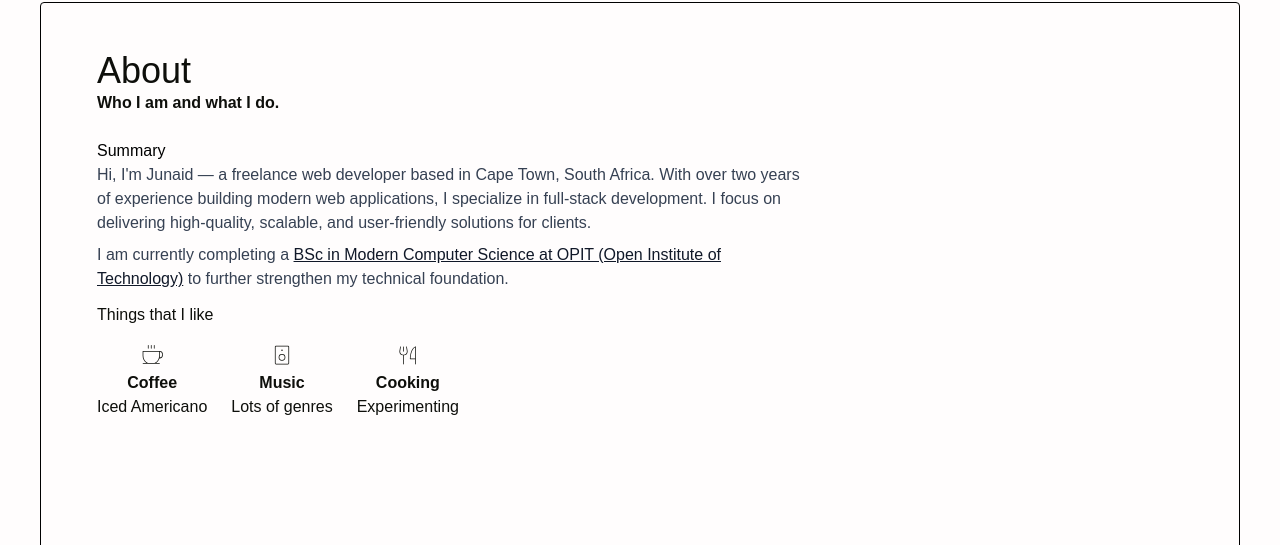
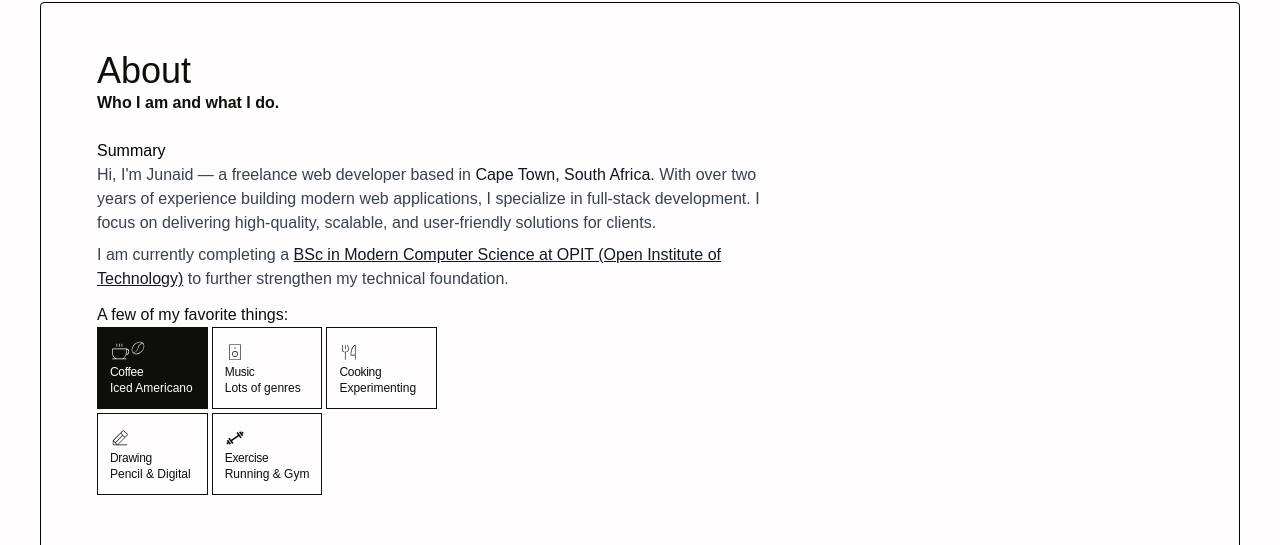
Before and after one commit to Junaidadams/portfolio, a React (Vite) app: page / in a window 1280 px wide. Shown: the part 1638-2183 px from the top of the page. Built offline with nearby package versions, Linux system fonts and the light colour scheme; no server answers; a web font is replaced by a local one.

Commit message:
Lots of changes to quickfacts section - desktop

```diff
--- a/constants.js
+++ b/constants.js
@@ -7,8 +7,6 @@ import weatherImage from "/projects/weather.png";
 import nikeImage from "/projects/nike.png";
 import newsletterclubImage from "/projects/newsletterclub.png";
 import roob from "/projects/roob.png";
-import { FaCode, FaCheckCircle, FaTools, FaSmile } from "react-icons/fa";
-import { MdWork } from "react-icons/md";
 
 import { SiPassport, SiVite } from "react-icons/si";
 import { SiNextdotjs, SiSanity } from "react-icons/si";
@@ -21,6 +19,15 @@ import { DiDjango, DiMongodb, DiMysql, DiNodejs } from "react-icons/di";
 import { CiCoffeeBean } from "react-icons/ci";
 import { CgMusicSpeaker } from "react-icons/cg";
 import { GiChefToque } from "react-icons/gi";
+import { PiPencilLineThin } from "react-icons/pi";
+import { PiGameControllerThin } from "react-icons/pi";
+import { CgGym } from "react-icons/cg";
+import { CgLoadbarSound } from "react-icons/cg";
+import { PiCoffeeBeanThin } from "react-icons/pi";
+import { PiBowlFoodThin } from "react-icons/pi";
+import { AiOutlinePicture } from "react-icons/ai";
+import { GiWeightLiftingUp } from "react-icons/gi";
+
 import { BiSolidCoffee } from "react-icons/bi";
 import { BsFillMusicPlayerFill } from "react-icons/bs";
 
@@ -83,18 +90,35 @@ export const quickFacts = [
     name: "Coffee",
     value: "Iced Americano",
     icon: PiCoffeeThin,
+    animationIcon: PiCoffeeBeanThin,
   },
   {
     key: 2,
     name: "Music",
     value: "Lots of genres",
     icon: PiSpeakerHifiThin,
+    animationIcon: CgLoadbarSound,
   },
   {
     key: 3,
     name: "Cooking",
     value: "Experimenting",
     icon: PiForkKnifeThin,
+    animationIcon: PiBowlFoodThin,
+  },
+  {
+    key: 4,
+    name: "Drawing",
+    value: "Pencil & Digital",
+    icon: PiPencilLineThin,
+    animationIcon: AiOutlinePicture,
+  },
+  {
+    key: 5,
+    name: "Exercise",
+    value: "Running & Gym",
+    icon: CgGym,
+    animationIcon: GiWeightLiftingUp,
   },
 ];
 
--- a/src/App.jsx
+++ b/src/App.jsx
@@ -66,11 +66,13 @@ function App() {
             Summary
           </h3>
           <p className="font-chillax mb-2 text-gray-700 dark:text-gray-300">
-            Hi, I'm Junaid — a freelance web developer based in Cape Town, South
-            Africa. With over two years of experience building modern web
-            applications, I specialize in full-stack development. I focus on
-            delivering high-quality, scalable, and user-friendly solutions for
-            clients.
+            Hi, I'm Junaid — a freelance web developer based in{" "}
+            <span className="text-gray-900  dark:text-mainWhite">
+              Cape Town, South Africa.
+            </span>{" "}
+            With over two years of experience building modern web applications,
+            I specialize in full-stack development. I focus on delivering
+            high-quality, scalable, and user-friendly solutions for clients.
           </p>
           <p className="font-chillax text-gray-700 dark:text-gray-300">
             I am currently completing a{" "}
--- a/src/components/QuickFacts.jsx
+++ b/src/components/QuickFacts.jsx
@@ -1,10 +1,12 @@
 import { useState, useEffect } from "react";
 import axios from "axios";
 import { quickFacts } from "../../constants";
+import { motion } from "framer-motion";
 
 const QuickFacts = () => {
   const [repositories, setRepositories] = useState(null);
   const [loading, setLoading] = useState(true);
+  const [activeIndex, setActiveIndex] = useState(1);
 
   useEffect(() => {
     const fetchRepos = async () => {
@@ -27,30 +29,52 @@ const QuickFacts = () => {
     <div className="flex w-full">
       <div className="text-mainBlack dark:text-mainWhite flex flex-col px-4 md:px-8">
         <h3 className="font font-panchang dark:text-mainWhite text-left">
-          Things that I like
+          A few of my favorite things:
         </h3>
-        <div className="flex flex-row flex-wrap gap-6 mt-4">
-          {quickFacts.map(({ key, value, name, icon: Icon }) => (
-            <div key={key} className="mb-2 flex ">
-              <div className="flex text-center flex-col">
-                <Icon className="text-2xl mb-1 mx-auto" />
-                <h3 className="font-panchang font-semibold">{name}</h3>
-                <p className="font-chillax">{value}</p>
-                {/* <p className="font-chillax my-auto text-sm">{value}</p> */}
+        <div className="grid grid-cols-2 gap-1 sm:grid-cols-2 md:grid-cols-3">
+          {quickFacts.map(
+            ({
+              key,
+              value,
+              name,
+              icon: Icon,
+              animationIcon: AnimationIcon,
+            }) => (
+              <div
+                key={key}
+                onClick={() =>
+                  setActiveIndex((prev) => (prev === key ? null : key))
+                }
+                className={`border-mainBlack dark:border-mainWhite flex cursor-pointer flex-col border p-1 transition duration-500 md:p-3 ${
+                  activeIndex === key
+                    ? "bg-mainBlack dark:bg-mainWhite text-mainWhite dark:text-mainBlack"
+                    : "text-mainBlack dark:text-mainWhite"
+                }`}
+              >
+                <div className="flex">
+                  <Icon className="h-6 w-5" />
+                  {activeIndex === key && (
+                    <motion.div
+                      initial={{ y: 0 }}
+                      animate={{ y: [0, -1, 0] }} // bounce up a little
+                      transition={{
+                        duration: 0.9, // time for one bounce cycle
+                        repeat: Infinity, // loop forever
+                        repeatType: "loop", // continuous loop
+                        ease: "easeInOut",
+                      }}
+                      className="h-6 w-5"
+                    >
+                      <AnimationIcon />
+                    </motion.div>
+                  )}
+                </div>
+
+                <h3 className="font-panchang text-xs tracking-tight">{name}</h3>
+                <p className="font-chillax text-xs">{value}</p>
               </div>
-            </div>
-          ))}
-
-          {/* <div className="mb-2 flex flex-row">
-            <div className="flex w-40 text-center">
-              <h3 className="font-chillax font-semibold">
-                {loading ? "Loading..." : repositories + "+"}
-              </h3>
-              <p className="font-panchang my-auto text-xs tracking-tight">
-                GitHub Repositories
-              </p>
-            </div>
-          </div> */}
+            )
+          )}
         </div>
       </div>
     </div>
```
